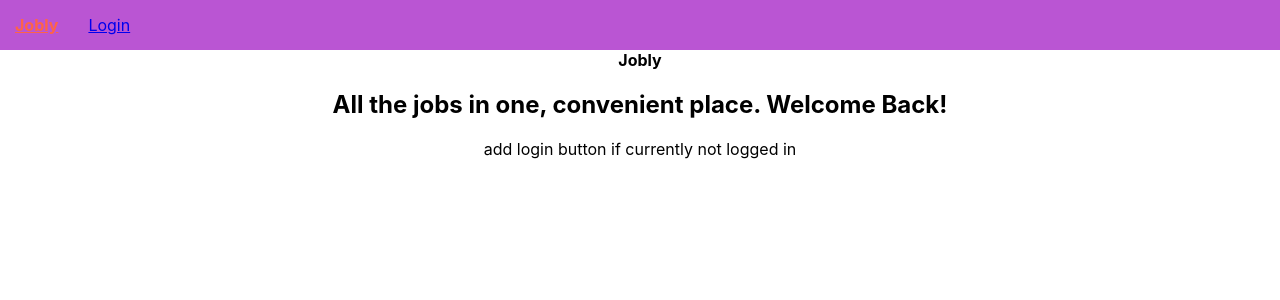
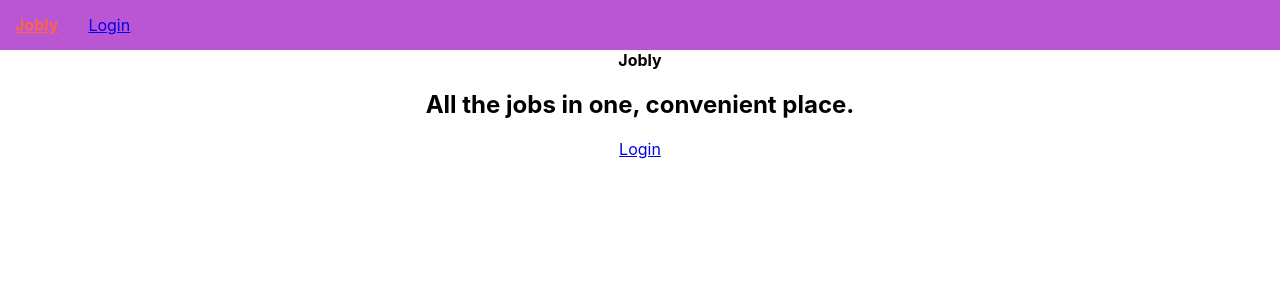
Before and after one commit to chengsig/react-jobly, a React (Create React App) app in the folder frontend/: page / in a window 1280 px wide. Shown: the top 300 px of the page. Built offline with nearby package versions, Linux system fonts and the light colour scheme.

Commit message:
Will either render log in button if not logged in on homepage or message if logged in

```diff
--- a/frontend/src/Homepage.js
+++ b/frontend/src/Homepage.js
@@ -1,15 +1,19 @@
 import React, { Component } from "react";
-//import { Link } from "react-router-dom";
+import { Link } from "react-router-dom";
 //import "./HomePage.css";
 
 
 class HomePage extends Component {
   render() {
+    let loginBtn = <div><Link to="/login">Login</Link></div>
+    let message = "Welcome back!"
+    let display = localStorage._token !== undefined ? message : loginBtn
+
     return (
       <div className="HomePage">
         <b>Jobly</b>
-        <h2>All the jobs in one, convenient place. Welcome Back!</h2>
-        add login button if currently not logged in
+        <h2>All the jobs in one, convenient place.</h2>
+        { display }
       </div>
     );
   }
```
